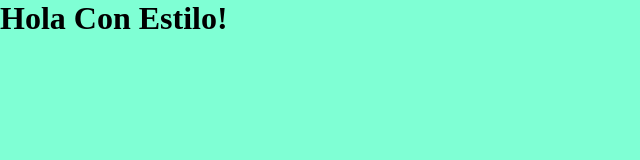
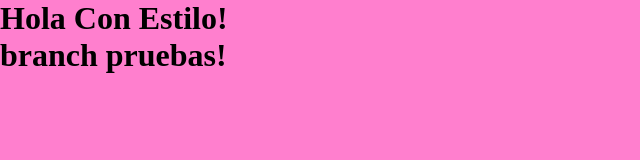
Before and after one commit to fermar/dev_test, a plain HTML site: page index.html in a window 1280 px wide. Shown: the whole page, without its empty margins (0-640 px from the left). Drawn offline with Linux system fonts and the light colour scheme.

Commit message:
cambio contenido y color

```diff
--- a/index.html
+++ b/index.html
@@ -10,5 +10,6 @@
   <body>
 	<!--script src="index.js"></script-->
 	<h1>Hola Con Estilo!</h1>
-  </body>
+	<h1>branch pruebas!</h1>
+</body>
 </html>
--- a/style.css
+++ b/style.css
@@ -6,5 +6,5 @@
 }
 
 body {
-    background-color: aquamarine;
+    background-color: rgb(255, 127, 206);
 }
```
